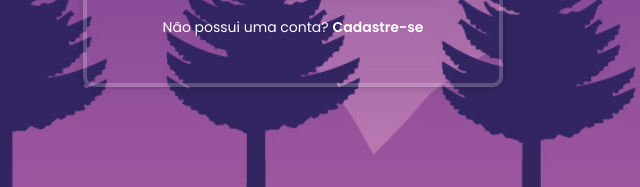
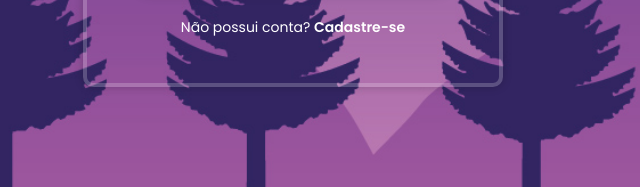
Before and after one commit to isabelle-ribeiro/tela-login, a plain HTML site: page index.html in a window 1280 px wide. Shown: the part 548-735 px from the top of the page, 347-987 px from the left. Drawn offline with nearby package versions, Linux system fonts and the light colour scheme.

Commit message:
Alterando uma frase incorreta

```diff
--- a/index.html
+++ b/index.html
@@ -32,7 +32,7 @@
             <button type="submit" class="login">Login</button>
 
             <div class="register-link">
-                <p>Não possui uma conta? <a href="#">Cadastre-se</a></p>
+                <p>Não possui conta? <a href="#">Cadastre-se</a></p>
             </div>
         </form>
     </main>
```
